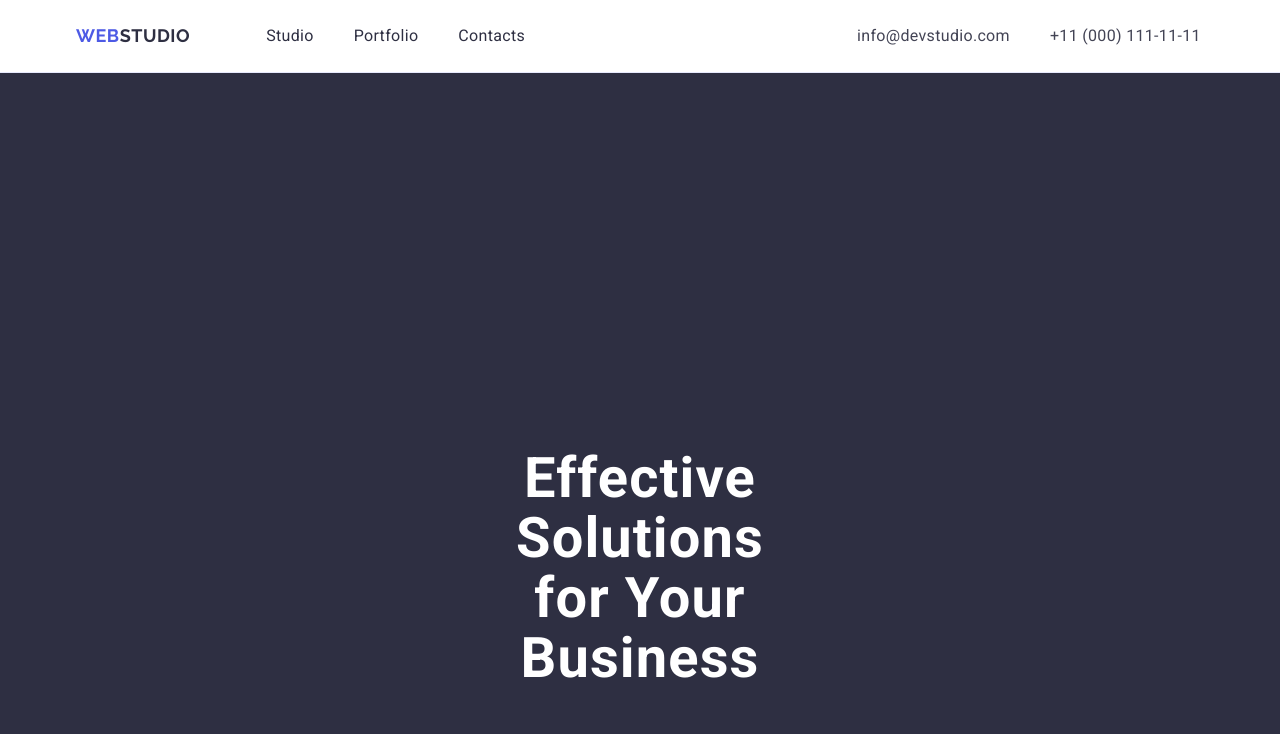
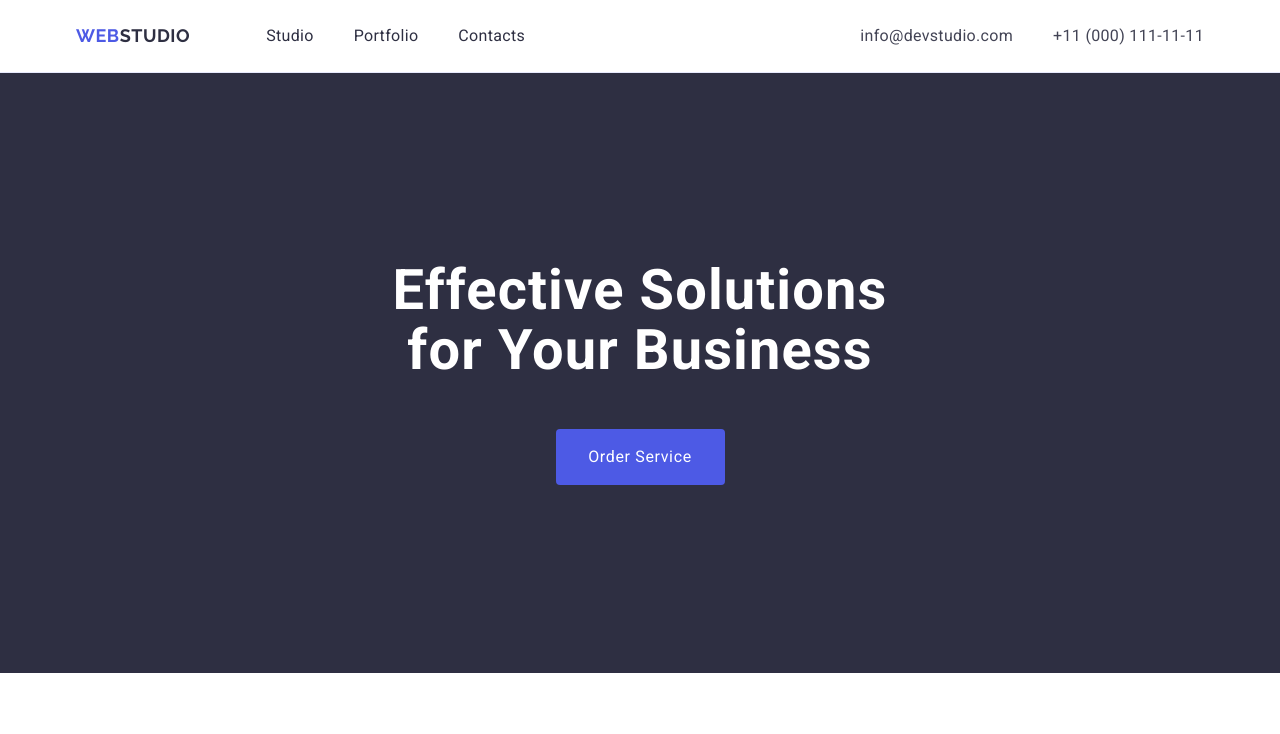
Before and after one commit to YakymenkoOleksandr/goit-markup-hw-03, a plain HTML site: page index.html in a window 1280 px wide. Shown: the top 734 px of the page. Drawn offline with nearby package versions, Linux system fonts and the light colour scheme; a web font is replaced by a local one.

Commit message:
addcomit15

```diff
--- a/css/styles.css
+++ b/css/styles.css
@@ -27,7 +27,6 @@ body {
     font-family: 'Roboto', sans-serif;
     background-color: #ffffff;
     color: #434455;
-    max-width: 1440px;
 }
 
 a {
@@ -53,10 +52,11 @@ img {
 }
 
 .container {
-    max-width: 1440px;
-    flex-wrap: wrap;
-    padding-left: 156px;
-    padding-right: 156px;
+    width: 1158px;
+    margin-left: auto;
+    margin-right: auto;
+    padding: 0px 15px 0px 15px;
+    align-items: center;
 }
 
 /*Навігація.  Лого-посилання*/
@@ -73,7 +73,7 @@ img {
 
 .navtabl {
     display: flex;
-    margin: 24px 332px 24px 0px;
+    margin-right: auto;
     gap: 40px;
 }
 
@@ -103,6 +103,7 @@ img {
     line-height: 1.5;
     letter-spacing: 0.02em;
     padding: 24px 0;
+    display: block;
 
 }
 
@@ -121,6 +122,7 @@ img {
     line-height: 1.5;
     letter-spacing: 0.02em;
     color: #434455;
+    display: block;
 }
 
 .email:hover {
@@ -144,11 +146,13 @@ img {
     width: 1158px;
     margin: 0 auto;
     padding: 0 15px 0 15px;
+    align-items: center;
 }
 
 .headerblockcontainernav {
     display: flex;
     align-items: center;
+    margin-right: auto;
 }
 
 .addresstabl {
@@ -171,8 +175,9 @@ img {
     font-size: 56px;
     line-height: 1.07;
     letter-spacing: 0.02em;
-    margin: 188px 316px 48px 316px;
+    margin: auto;
     max-width: 496px;
+    margin-bottom: 48px;
 }
 
 
@@ -185,7 +190,7 @@ img {
     letter-spacing: 0.04em;
     font-weight: 500;
 
-    margin: 48px 480px 188px 480px;
+    margin: auto;
     padding: 16px 32px;
     display: block;
     min-width: 169px;
@@ -276,6 +281,7 @@ img {
     background-color: #ffffff;
     width: calc((100% - 72px) / 4);
     border-radius: 0px 0px 4px 4px;
+    max-width: 264px;
 }
 
 .sectionthree {
@@ -286,6 +292,7 @@ img {
 .ourteam {
     display: flex;
     gap: 24px;
+    justify-content: center;
 }
 
 .headerourteam {
@@ -297,8 +304,8 @@ img {
     color: #2e2f42;
     background-color: #F4F4FD;
     font-weight: 700;
-
-    margin: 120px auto 72px auto;
+    text-align: center;
+    margin-bottom: 72px;
 }
 
 .ourteam h3 {
@@ -357,10 +364,12 @@ img {
     flex-wrap: wrap;
     gap: 24px;
     row-gap: 48px;
+
 }
 
 .sectionfourli {
     width: calc((100% - 48px) / 3);
+    max-width: 360px;
 }
 
 .sectionfourdiv {
@@ -403,7 +412,6 @@ img {
     line-height: 1.17;
     letter-spacing: 0.03em;
     margin-bottom: 16px;
-    max-width: fit-content;
     display: inline-block;
 }
 
@@ -415,9 +423,7 @@ img {
     color: #f4f4fd;
 }
 
-.footercontainerdiv {
-    padding: 100px 1020px 100px 156px;
-}
+
 
 .footer .container {
     flex-direction: column;
```
